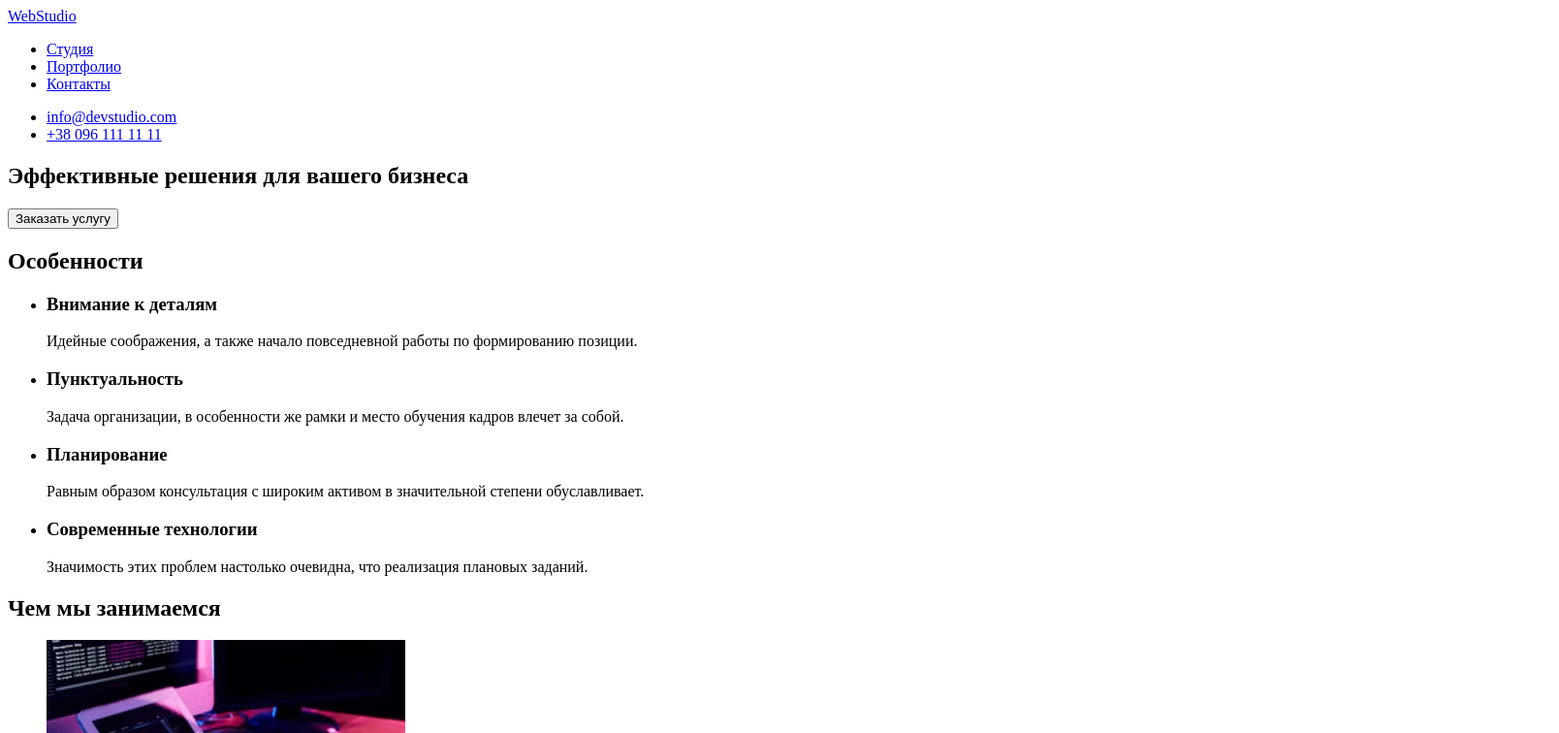
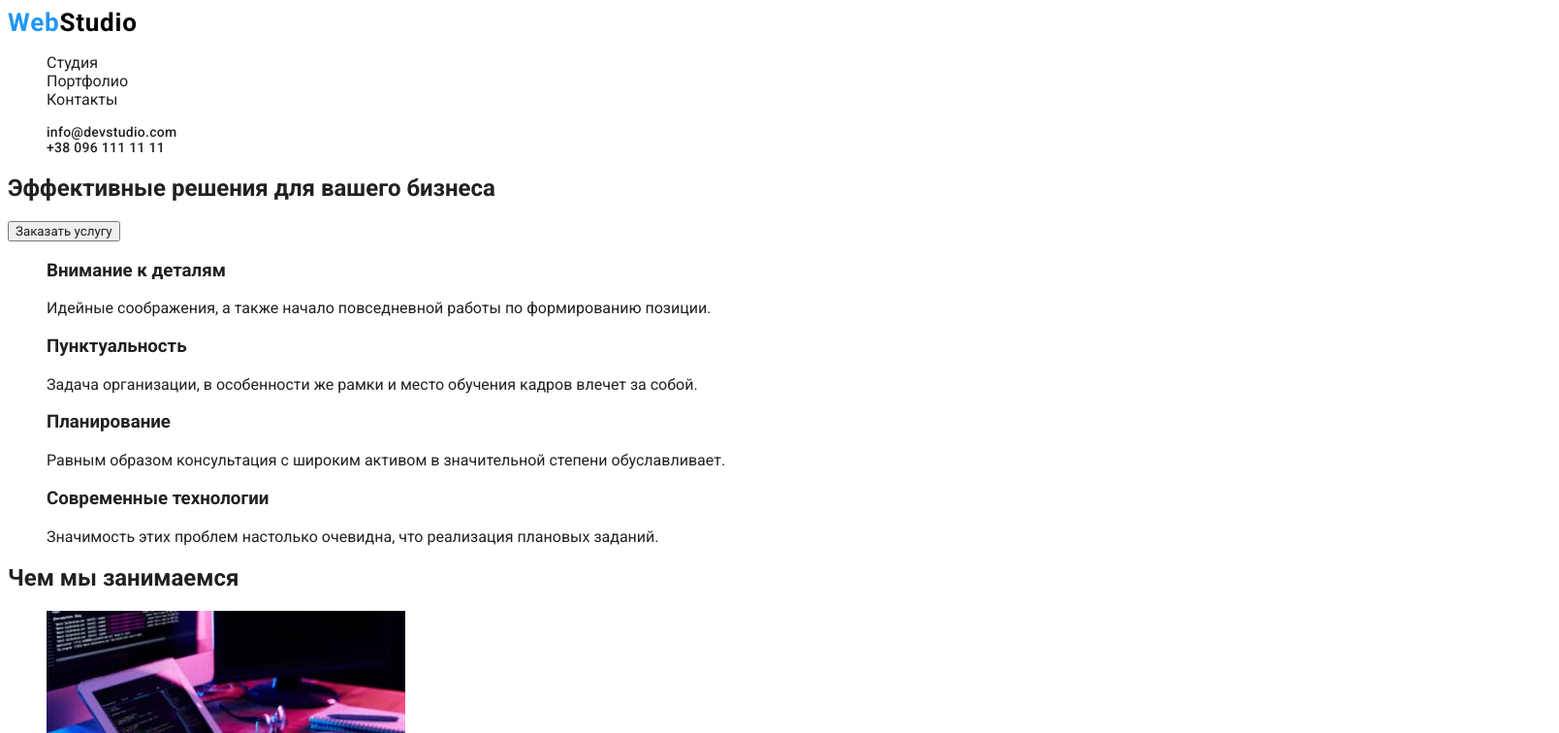
Before and after one commit to Natalira16/goit-markup-hw-01, a plain HTML site: page index.html in a window 1280 px wide. Shown: the top 756 px of the page at 97% size, 1608 px wide, since content can reach past the window. Drawn offline with Linux system fonts and the light colour scheme.

Commit message:
Portfolio (page2)

```diff
--- /dev/null
+++ b/Styles/styles.css
@@ -0,0 +1,74 @@
+.visually-hidden {
+    position: absolute;
+    white-space: nowrap;
+    width: 1px;
+    height: 1px;
+    overflow: hidden;
+    border: 0;
+    padding: 0;
+    clip: rect(0 0 0 0);
+    clip-path: inset(50%);
+    margin: -1px;
+}
+
+* {
+    text-decoration: none;
+    color: #212121;
+    font-family: 'Roboto', sans-serif;
+    box-sizing: border-box;
+}
+
+li {
+    list-style: none;
+}
+
+/* Header */
+
+/* .container {
+    display: block;
+    border-bottom-width: 1px;
+    border-bottom-color: #ECECEC;
+    width: 1600px;
+    margin: auto;
+    background-color: #FFF;
+} */
+
+.navbar {
+    display: inline-block;
+    width: 1600px;
+    height: 80px;
+    left: 0px;
+    top: 0px;
+    box-sizing: border-box;
+    background-color: #fff;
+    border-width: 1px;
+    border-color: #ECECEC;
+}
+
+#Logo {
+    font-weight: 700;
+    font-size: 26px;
+    line-height: 31px;
+    letter-spacing: 0.03em;
+    color: #000;
+}
+
+header a:hover {
+    color: #2196F3;
+}
+
+.nav-links {
+    font-weight: 500;
+    font-size: 14px;
+    line-height: 16px;
+    letter-spacing: 0.02em;
+    color: #212121;
+}
+
+.contact-link {
+    font-weight: 500;
+    font-size: 14px;
+    line-height: 16px;
+    letter-spacing: 0.02em;
+    color: #757575;
+}
--- a/index.html
+++ b/index.html
@@ -4,22 +4,28 @@
     <meta charset="UTF-8">
     <meta http-equiv="X-UA-Compatible" content="IE=edge">
     <meta name="viewport" content="width=device-width, initial-scale=1.0">
-    <title>Document</title>
+    <link rel="preconnect" href="https://fonts.googleapis.com">
+    <link rel="preconnect" href="https://fonts.gstatic.com" crossorigin>
+    <link href="https://fonts.googleapis.com/css2?family=Roboto:wght@400;500;700&display=swap" rel="stylesheet">
+    <title>WebStudio</title>
+    <link rel="stylesheet" href="./Styles/styles.css">
 </head>
 <body>
     <header>
-        <nav>
-            <a href="./index.html">WebStudio</a>
+        <!-- <div class="navbar-container"> -->
+            <nav class="navbar">
+                <a id=Logo href="./index.html"><span style="color: #2196F3;">Web</span>Studio</a>
+                <ul>
+                    <li class="nav-link"><a href="./index.html">Студия</a></li>
+                    <li class="nav-link"><a href="./portfolio.html">Портфолио</a></li>
+                    <li class="nav-link"><a href="#">Контакты</a></li>
+                </ul>
+            </nav>
             <ul>
-                <li><a href="./index.html">Студия</a></li>
-                <li><a href="#">Портфолио</a></li>
-                <li><a href="#">Контакты</a></li>
+                <li class="contact-link"><a href="mailto:info@devstudio.com">info@devstudio.com</a></li>
+                <li class="contact-link"><a href="tel:+380961111111">+38 096 111 11 11</a></li>
             </ul>
-        </nav>
-            <ul>
-                <li><a href="mailto:info@devstudio.com">info@devstudio.com</a></li>
-                <li><a href="tel:+380961111111">+38 096 111 11 11</a></li>
-            </ul>
+        <!-- </div> -->
     </header>
     <main>
         <section>
@@ -27,7 +33,7 @@
             <button type="button">Заказать услугу</button>
         </section>
         <section>
-            <h2>Особенности</h2>
+            <h2 class="visually-hidden">Особенности</h2>
             <ul>
                 <li>
                     <h3>Внимание к деталям</h3>
@@ -88,7 +94,7 @@
         </section>
     </main>
     <footer>
-        <a href="./index.html">WebStudio</a>
+        <a id=Logo href="./index.html"><span style="color: #2196F3;">Web</span>Studio</a>
         <address>
             <ul>
                 <li><a href="https://goo.gl/maps/cYim22LcMPCpyCmU8" target="_blank" rel="noreferrer noopener">г. Киев, пр-т Леси Украинки, 26</a></li>
```
Also changed, not shown: portfolio.html (added, +95 -0 lines), Images/Images(page2)/Card1.jpeg (added), Images/Images(page2)/Card2.jpeg (added), Images/Images(page2)/Card3.jpeg (added), Images/Images(page2)/Card4.jpeg (added), Images/Images(page2)/Card5.jpeg (added), Images/Images(page2)/Card6.jpeg (added), Images/Images(page2)/Card7.jpeg (added), Images/Images(page2)/Card8.jpeg (added), Images/Images(page2)/Card9.jpeg (added), 2 other files.
